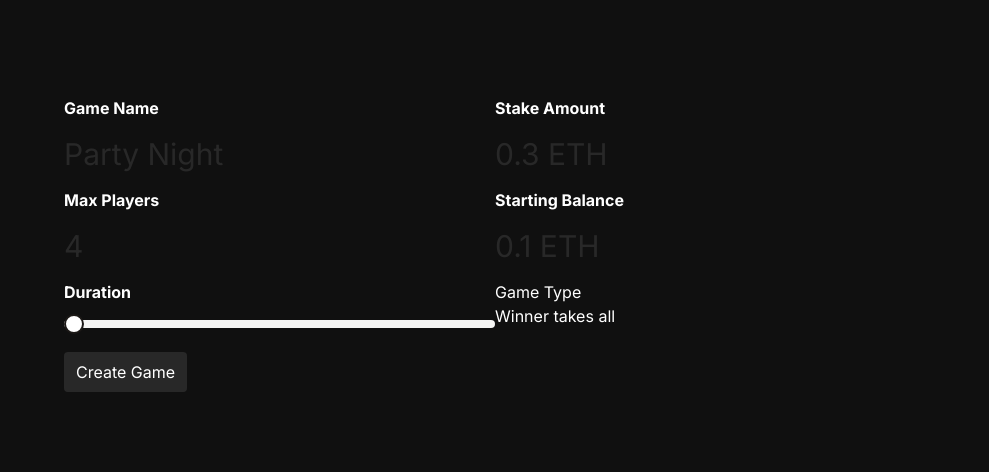
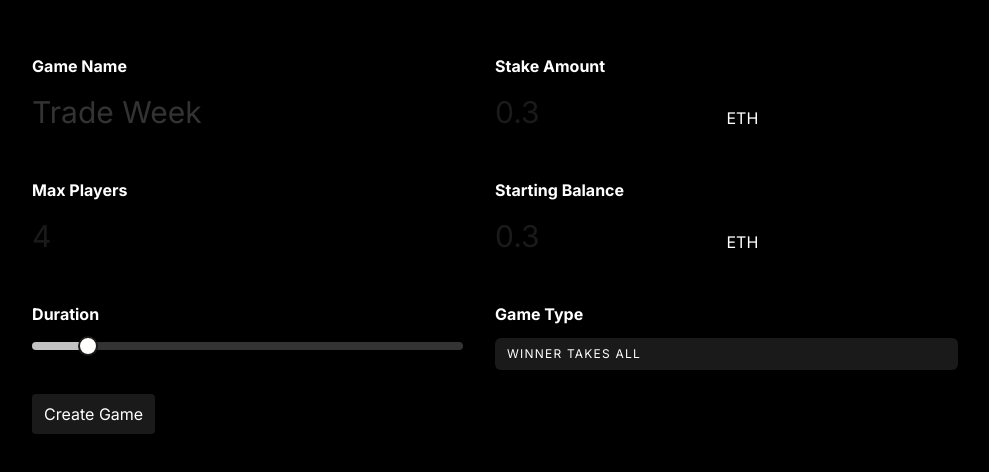
Before and after one commit to nblickman11/pedestal-frontend, a Next.js app: page /create in a window 1280 px wide. Shown: the part 156-628 px from the top of the page, without its empty margins (145-1134 px from the left). Built offline with nearby package versions, Linux system fonts and the light colour scheme.

Commit message:
create game page layout and UI done

```diff
--- a/app/create/page.tsx
+++ b/app/create/page.tsx
@@ -1,23 +1,26 @@
 'use client';
 
 import { Slider } from '@/components/ui/slider';
+import { useState } from 'react';
 
 export default function CreateGame() {
+	const [duration, setDuration] = useState(12);
+
 	return (
-		<main className="flex min-h-screen items-center justify-center bg-[#101010] text-white p-24">
+		<main className="flex min-h-screen items-center justify-center bg-black text-white p-24 antialiased">
 			<form
 				onSubmit={(e) => {
 					e.preventDefault();
 					console.log('submitted');
 				}}
 			>
-				<div className="flex">
-					<div id="left">
+				<div className="flex space-x-8">
+					<div id="left" className="space-y-12">
 						<div className="flex flex-col">
 							<label className="text-white font-bold">Game Name</label>
 							<input
-								className="bg-transparent mt-4 text-white text-3xl placeholder-white/10 outline-none focus-within:outline-none focus:outline-none active:outline-none"
-								placeholder="Party Night"
+								className="bg-transparent mt-4 text-white text-3xl placeholder-white/20 outline-none focus-within:outline-none focus:outline-none active:outline-none"
+								placeholder="Trade Week"
 								type="text"
 							/>
 						</div>
@@ -31,29 +34,40 @@ export default function CreateGame() {
 						</div>
 						<div className="flex flex-col mt-4">
 							<label className="text-white font-bold">Duration</label>
-							<Slider className="mt-4" min={1} max={10} step={1} />
+							<Slider className="mt-4" defaultValue={[duration]} max={60} min={6} step={4} onValueChange={(values) => setDuration(values[0])} />
 						</div>
 					</div>
-					<div id="right">
+					<div className="space-y-12" id="right">
 						<div className="flex flex-col">
 							<label className="text-white font-bold">Stake Amount</label>
+							<div className="flex items-end justify-start">
 								<input
-								className="bg-transparent mt-4 text-white text-3xl placeholder-white/10 outline-none focus-within:outline-none focus:outline-none active:outline-none"
-								placeholder="0.3 ETH"
+									className="bg-transparent mt-4 w-1/2 text-white text-3xl placeholder-white/10 outline-none focus-within:outline-none focus:outline-none active:outline-none inline-block"
+									placeholder="0.3"
 									type="text"
 								/>
+								<div>
+									<span> ETH </span>
+								</div>
+							</div>
 						</div>
 						<div className="flex flex-col mt-4">
 							<label className="text-white font-bold">Starting Balance</label>
+							<div className="flex items-end justify-start">
 								<input
-								className="bg-transparent mt-4 text-white text-3xl placeholder-white/10 outline-none focus-within:outline-none focus:outline-none active:outline-none"
-								placeholder="0.1 ETH"
+									className="bg-transparent mt-4 w-1/2 text-white text-3xl placeholder-white/10 outline-none focus-within:outline-none focus:outline-none active:outline-none inline-block"
+									placeholder="0.3"
 									type="text"
 								/>
+								<div>
+									<span> ETH </span>
+								</div>
+							</div>
 						</div>
 						<div className="flex flex-col mt-4">
-							<label>Game Type</label>
-							<p className="disabled">Winner takes all</p>
+							<label className="text-white font-bold">Game Type</label>
+
+							<p className="uppercase mt-3 text-xs tracking-widest px-3 py-2 bg-white/10 rounded-md">Winner takes all</p>
 						</div>
 					</div>
 				</div>
--- a/components/ui/slider.tsx
+++ b/components/ui/slider.tsx
@@ -1,28 +1,20 @@
-"use client"
+'use client';
 
-import * as React from "react"
-import * as SliderPrimitive from "@radix-ui/react-slider"
+import * as React from 'react';
+import * as SliderPrimitive from '@radix-ui/react-slider';
 
-import { cn } from "@/lib/utils"
+import { cn } from '@/lib/utils';
 
-const Slider = React.forwardRef<
-  React.ElementRef<typeof SliderPrimitive.Root>,
-  React.ComponentPropsWithoutRef<typeof SliderPrimitive.Root>
->(({ className, ...props }, ref) => (
-  <SliderPrimitive.Root
-    ref={ref}
-    className={cn(
-      "relative flex w-full touch-none select-none items-center",
-      className
-    )}
-    {...props}
-  >
-    <SliderPrimitive.Track className="relative h-2 w-full grow overflow-hidden rounded-full bg-secondary">
-      <SliderPrimitive.Range className="absolute h-full bg-primary" />
-    </SliderPrimitive.Track>
-    <SliderPrimitive.Thumb className="block h-5 w-5 rounded-full border-2 border-primary bg-background ring-offset-background transition-colors focus-visible:outline-none focus-visible:ring-2 focus-visible:ring-ring focus-visible:ring-offset-2 disabled:pointer-events-none disabled:opacity-50" />
-  </SliderPrimitive.Root>
-))
-Slider.displayName = SliderPrimitive.Root.displayName
+const Slider = React.forwardRef<React.ElementRef<typeof SliderPrimitive.Root>, React.ComponentPropsWithoutRef<typeof SliderPrimitive.Root>>(
+	({ className, ...props }, ref) => (
+		<SliderPrimitive.Root ref={ref} className={cn('relative flex w-full touch-none select-none items-center', className)} {...props}>
+			<SliderPrimitive.Track className="relative h-2 w-full grow overflow-hidden rounded-full bg-white/20">
+				<SliderPrimitive.Range className="absolute h-full bg-white/70" />
+			</SliderPrimitive.Track>
+			<SliderPrimitive.Thumb className="block h-5 w-5 rounded-full border-2 border-primary bg-background ring-offset-background transition-colors focus-visible:outline-none focus-visible:ring-2 focus-visible:ring-ring focus-visible:ring-offset-2 disabled:pointer-events-none disabled:opacity-50" />
+		</SliderPrimitive.Root>
+	)
+);
+Slider.displayName = SliderPrimitive.Root.displayName;
 
-export { Slider }
+export { Slider };
```
Lines whose indentation alone changed are shown as unchanged.
